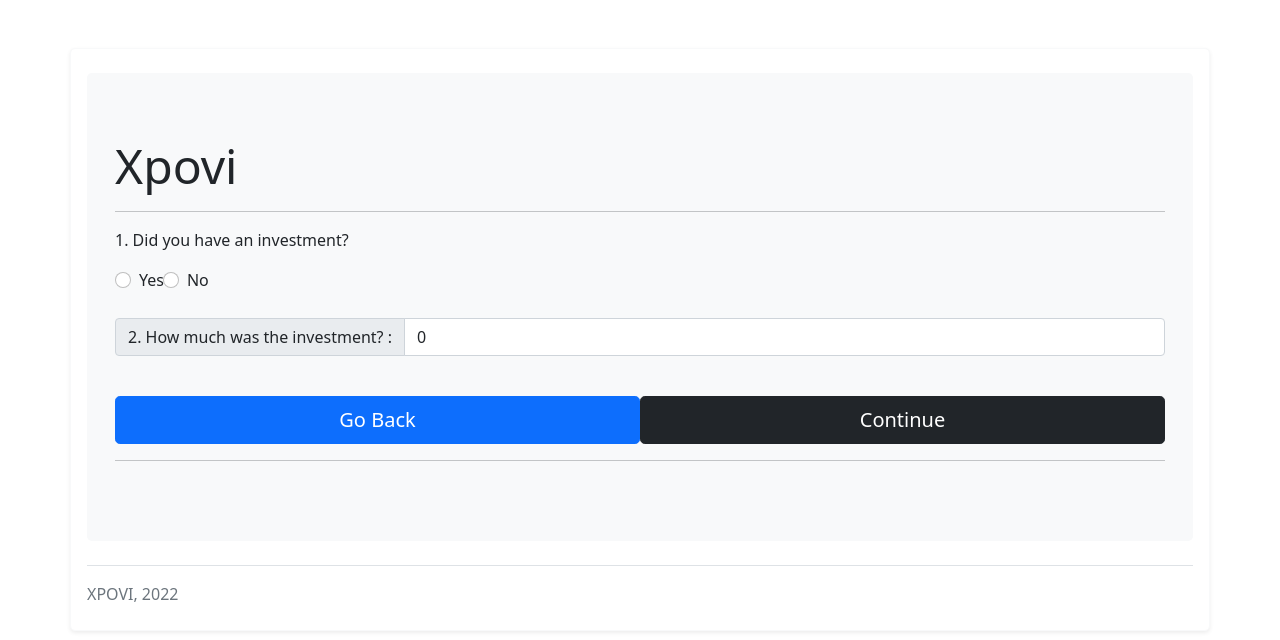
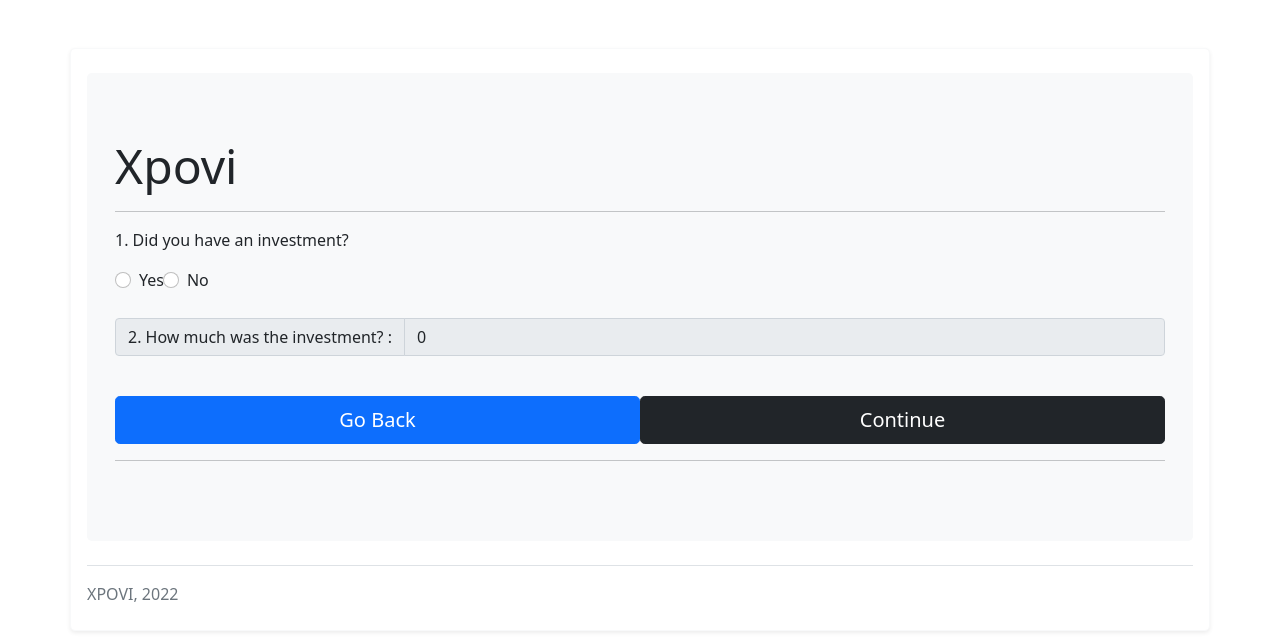
Before and after one commit to Menna-Alsherif/xpovi, a React (Create React App) app: page /generate in a window 1280 px wide. Both pictures are taken after a click on the button "Continue". Shown: the top 640 px of the page. Built offline with nearby package versions, Linux system fonts and the light colour scheme.

Commit message:
Update FormPersonalDetails.js

```diff
--- a/src/Components/FormPersonalDetails.js
+++ b/src/Components/FormPersonalDetails.js
@@ -3,7 +3,7 @@ import { InputGroup, FormControl, Form, Button } from "react-bootstrap";
 
 const FormPersonalDetails = (props) => {
 
-  const [disableValue, setDisableValue] = useState(false);
+  const [disableValue, setDisableValue] = useState(true);
 
   const next = (e) => {
     console.log(props.values);
```
